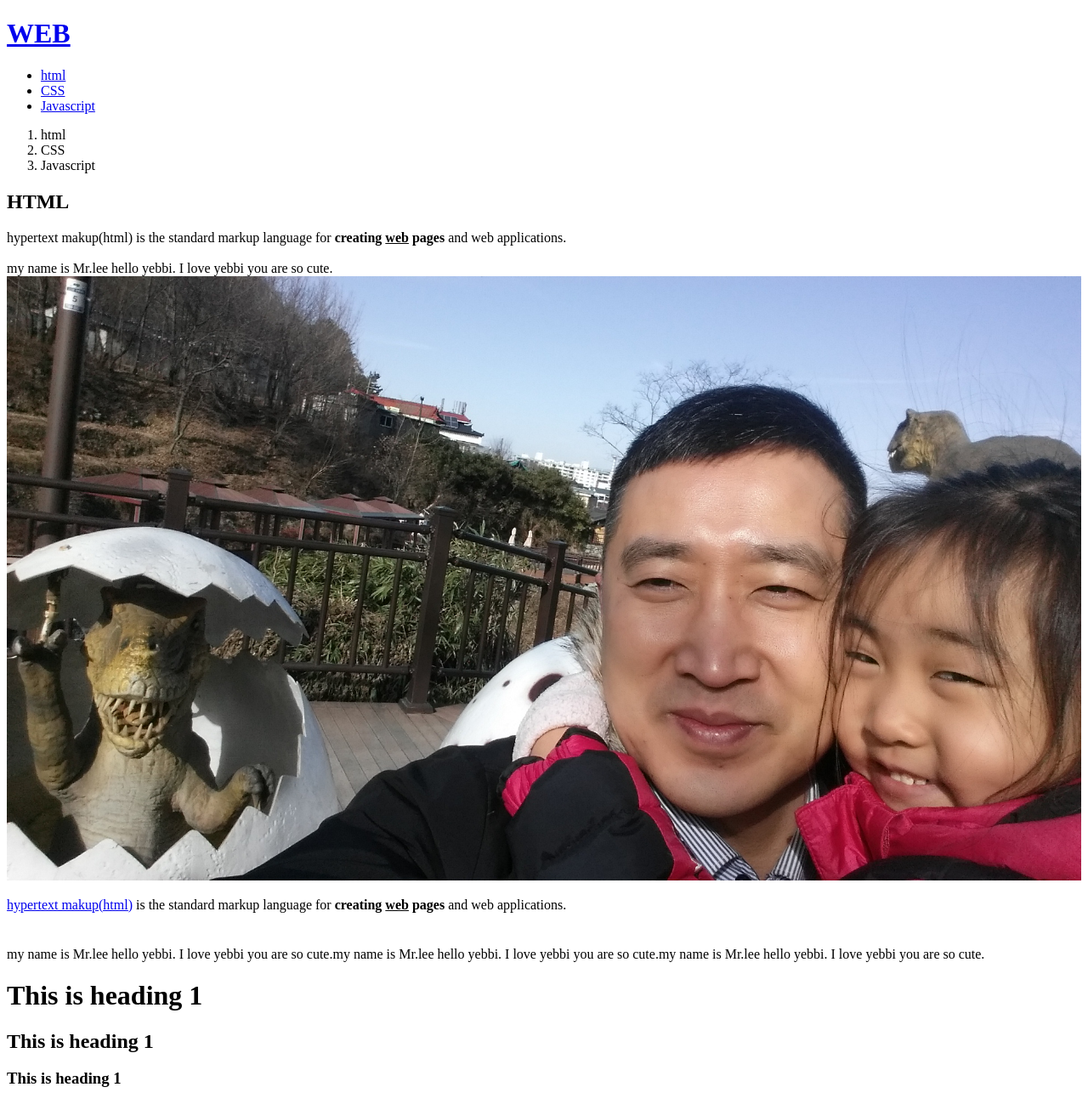
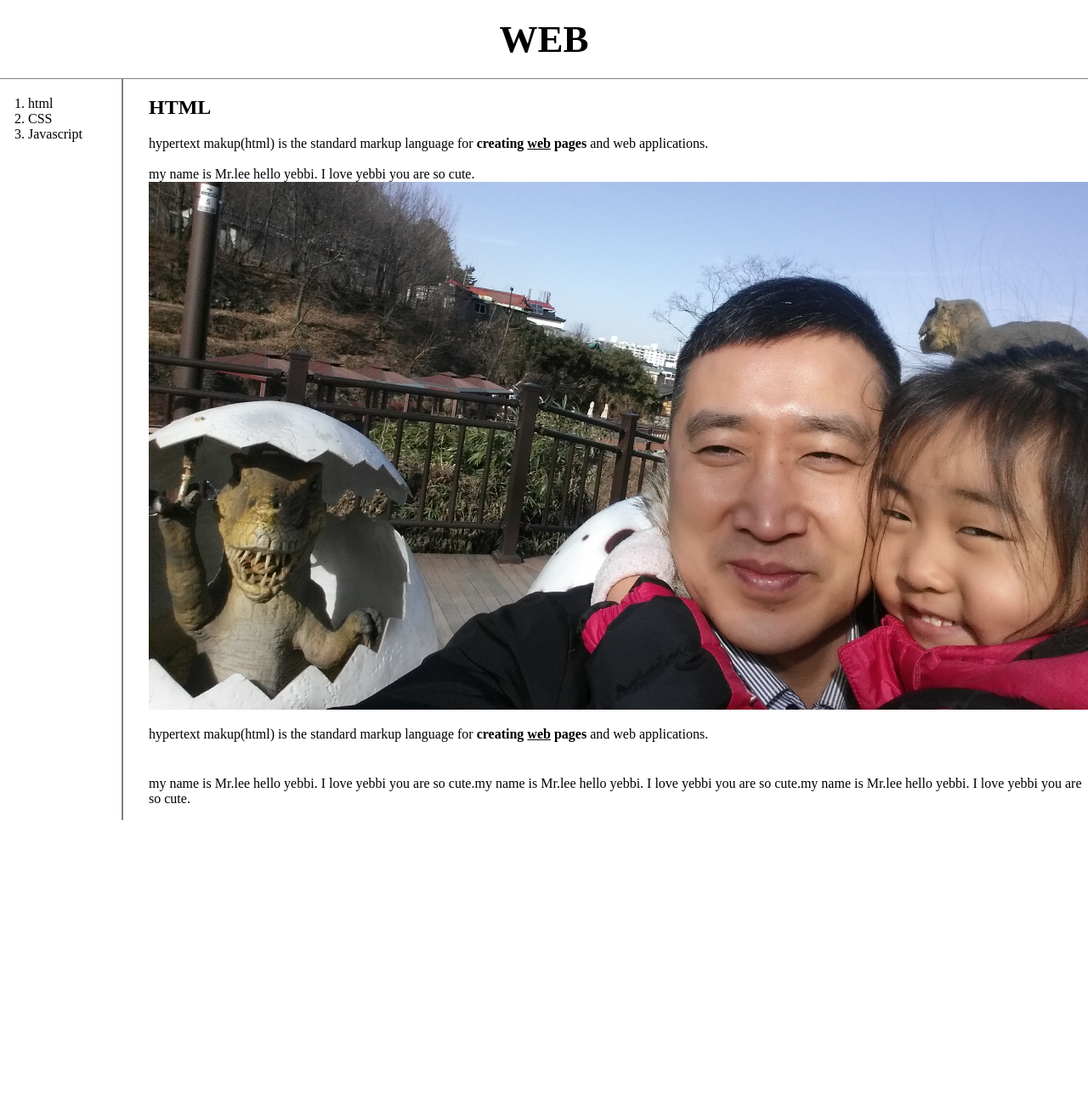
Before and after one commit to leedh0023/web1, a plain HTML site: page 1.html in a window 1280 px wide. Shown: the whole page at 85% size. After the commit the page ends 965 px from the top, so only its background shows below. Drawn offline with Linux system fonts and the light colour scheme.

Commit message:
Update 1.html

```diff
--- a/1.html
+++ b/1.html
@@ -3,26 +3,22 @@
 <head>
   <title>WEB1 - HTML</title>
   <meta charset="utf-8">
+  <link rel="stylesheet" href="style.css">
 </head>
 <body>
   <h1><a href="index.html">WEB</a></h1>
-  <ul>
+  <div id="grid">
+  <ol>
     <li><a href="1.html">html</a></li>
     <li><a href="2.html">CSS</a></li>
     <li><a href="3.html">Javascript</a></li>
-  </ul>
-  <ol>
-    <li>html</li>
-    <li>CSS</li>
-    <li>Javascript</li>
   </ol>
+  <div id="article">
   <h2>HTML</h2>
   hypertext makup(html) is the standard markup language for <strong>creating <u>web</u> pages</strong> and web applications.<br><br>my name is Mr.lee hello yebbi. I love yebbi you are so cute.
   <img src="coding1.jpg" width="100%">
   <p><a href="https://www.youtube.com/watch?v=V3pkC1hE-as&list=PLuHgQVnccGMDZP7FJ_ZsUrdCGH68ppvPb&index=14" target="_blank">hypertext makup(html)</a> is the standard markup language for <strong>creating <u>web</u> pages</strong> and web applications.</p><p style="margin-top:40px;">my name is Mr.lee hello yebbi. I love yebbi you are so cute.my name is Mr.lee hello yebbi. I love yebbi you are so cute.my name is Mr.lee hello yebbi. I love yebbi you are so cute.</p>
-
-  <h1>This is heading 1</h1>
-  <h2>This is heading 1</h2>
-  <h3>This is heading 1</h3>
+</div>
+</div>
 </body>
 </html>
```
